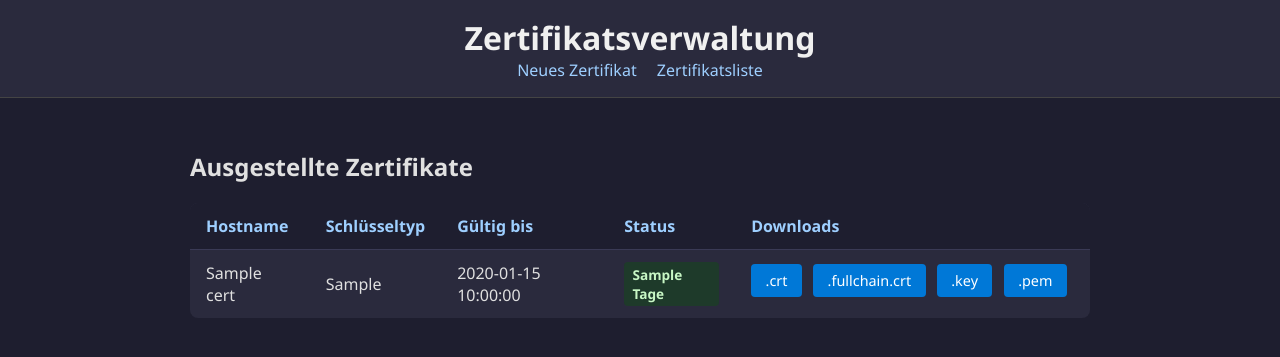
After one commit to wlanboy/caweb, a FastAPI app: template templates/certs.html in a window 1280 px wide. The commit adds this page. Shown: the top 357 px of the page. Run offline with FastAPI, Linux system fonts and the light colour scheme; the template is opened without the code that fills it: most values are stand-ins (such as "Sample title", 1, 10 or a date in 2020).

Commit message:
Zertifikatsliste Übersicht der bereits erstellten Zertifikate. Man sieht nur das Ergebnis direkt nach dem Erstellen, aber keine Liste bestehender Zertifikate mit Ablaufdatum und Download-Links.

```diff
--- a/main.py
+++ b/main.py
@@ -41,8 +41,15 @@ KEY_TYPE_GENERATORS = {kt[0]: kt[2] for kt in KEY_TYPES}
 
 
 def validate_safe_name(name: str) -> bool:
-    """Prüft ob ein Name sicher ist (keine Path Traversal Zeichen)."""
     return bool(SAFE_NAME_PATTERN.match(name)) and ".." not in name
+
+
+def key_type_label(public_key) -> str:
+    if isinstance(public_key, rsa.RSAPublicKey):
+        return f"RSA {public_key.key_size}"
+    if isinstance(public_key, ec.EllipticCurvePublicKey):
+        return f"ECC {public_key.curve.name}"
+    return type(public_key).__name__
 
 
 def parse_san_entry(entry: str):
@@ -300,6 +307,30 @@ async def create_ca(request: Request, ca_key_type: str = Form(...), ca_validity_
     )
 
 
+@app.get("/certs", response_class=HTMLResponse)
+async def list_certs(request: Request):
+    now = datetime.now(timezone.utc)
+    certs = []
+    if FILE_DIR.exists():
+        for host_dir in sorted(FILE_DIR.iterdir()):
+            if not host_dir.is_dir():
+                continue
+            cert_path = host_dir / f"{host_dir.name}.crt"
+            if not cert_path.exists():
+                continue
+            with open(cert_path, "rb") as f:
+                cert = x509.load_pem_x509_certificate(f.read())
+            expires = cert.not_valid_after_utc
+            days_left = (expires - now).days
+            certs.append({
+                "hostname": host_dir.name,
+                "expires": expires.strftime("%Y-%m-%d"),
+                "days_left": days_left,
+                "key_type": key_type_label(cert.public_key()),
+            })
+    return templates.TemplateResponse(request, "certs.html", {"certs": certs})
+
+
 if __name__ == "__main__":
     import uvicorn
     uvicorn.run(app, host="0.0.0.0", port=2000)
--- a/static/style.css
+++ b/static/style.css
@@ -226,3 +226,53 @@ pre {
 .download-button:hover {
   background-color: #005fa3;
 }
+
+.cert-table {
+  width: 100%;
+  border-collapse: collapse;
+  margin-top: 1em;
+  background-color: #2a2a3d;
+  border-radius: 8px;
+  overflow: hidden;
+}
+
+.cert-table th, .cert-table td {
+  padding: 0.75em 1em;
+  text-align: left;
+  border-bottom: 1px solid #3a3a55;
+}
+
+.cert-table th {
+  background-color: #1e1e2f;
+  color: #9ecfff;
+  font-weight: bold;
+}
+
+.cert-table tr:last-child td {
+  border-bottom: none;
+}
+
+.cert-table tr:hover td {
+  background-color: #34344a;
+}
+
+.cert-downloads {
+  white-space: nowrap;
+}
+
+.badge {
+  display: inline-block;
+  padding: 0.2em 0.6em;
+  border-radius: 4px;
+  font-size: 0.85em;
+  font-weight: bold;
+}
+
+.badge-ok      { background-color: #1e3a2a; color: #c8f7c5; }
+.badge-warning { background-color: #3a2a1e; color: #ffd8b0; }
+.badge-expired { background-color: #3a1e1e; color: #f7c5c5; }
+
+.cert-empty {
+  color: #888;
+  margin-top: 1em;
+}
--- a/templates/base.html
+++ b/templates/base.html
@@ -10,6 +10,7 @@
     <h1>Zertifikatsverwaltung</h1>
     <nav>
       <a href="/">Neues Zertifikat</a>
+      <a href="/certs">Zertifikatsliste</a>
     </nav>
   </header>
   <main>
--- /dev/null
+++ b/templates/certs.html
@@ -0,0 +1,48 @@
+{% extends "base.html" %}
+
+{% block title %}Zertifikatsliste{% endblock %}
+{% block content %}
+
+<h2>Ausgestellte Zertifikate</h2>
+
+{% if certs %}
+<table class="cert-table">
+  <thead>
+    <tr>
+      <th>Hostname</th>
+      <th>Schlüsseltyp</th>
+      <th>Gültig bis</th>
+      <th>Status</th>
+      <th>Downloads</th>
+    </tr>
+  </thead>
+  <tbody>
+    {% for cert in certs %}
+    <tr>
+      <td>{{ cert.hostname }}</td>
+      <td>{{ cert.key_type }}</td>
+      <td>{{ cert.expires }}</td>
+      <td>
+        {% if cert.days_left < 0 %}
+        <span class="badge badge-expired">Abgelaufen</span>
+        {% elif cert.days_left <= 30 %}
+        <span class="badge badge-warning">{{ cert.days_left }} Tage</span>
+        {% else %}
+        <span class="badge badge-ok">{{ cert.days_left }} Tage</span>
+        {% endif %}
+      </td>
+      <td class="cert-downloads">
+        <a href="/download/{{ cert.hostname }}/{{ cert.hostname }}.crt" class="download-button">.crt</a>
+        <a href="/download/{{ cert.hostname }}/{{ cert.hostname }}.fullchain.crt" class="download-button">.fullchain.crt</a>
+        <a href="/download/{{ cert.hostname }}/{{ cert.hostname }}.key" class="download-button">.key</a>
+        <a href="/download/{{ cert.hostname }}/{{ cert.hostname }}.pem" class="download-button">.pem</a>
+      </td>
+    </tr>
+    {% endfor %}
+  </tbody>
+</table>
+{% else %}
+<p class="cert-empty">Noch keine Zertifikate ausgestellt.</p>
+{% endif %}
+
+{% endblock %}
```
